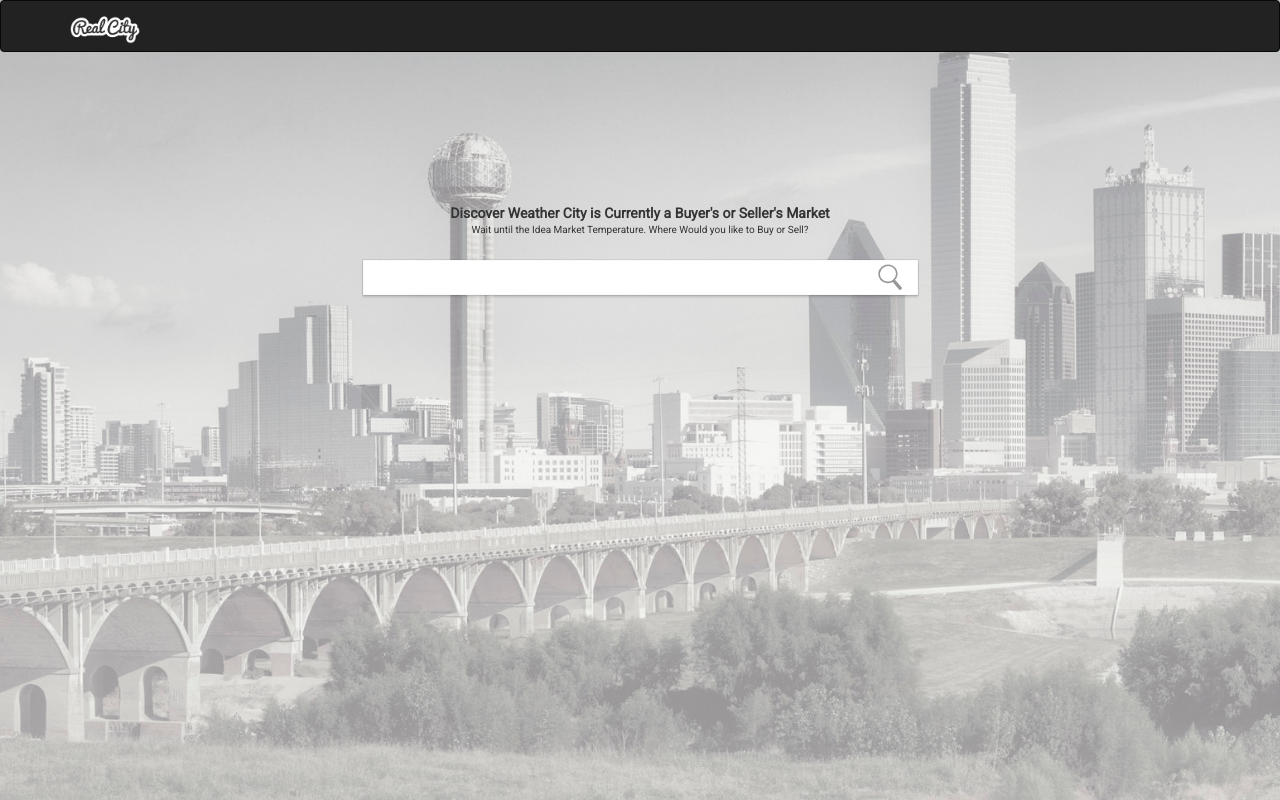
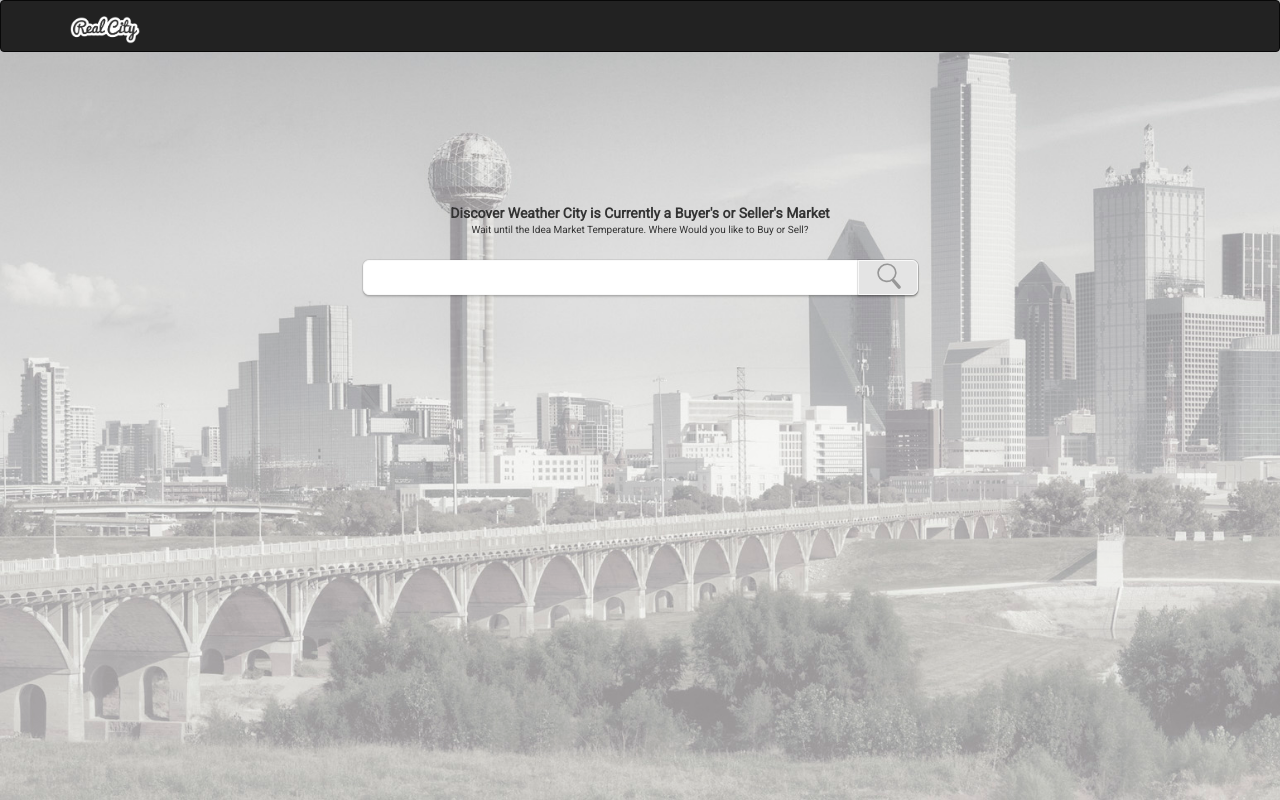
Before and after one commit to mcall25/real-city-project, an Angular app: page /home in a window 1280 px wide. Built offline with nearby package versions, Linux system fonts and the light colour scheme.

Commit message:
[us8/10/2017] added css to the city page

```diff
--- a/src/app/app.component.css
+++ b/src/app/app.component.css
@@ -11,6 +11,39 @@
     box-shadow: 0 2px 2px 0 rgba(0,0,0,0.16), 0 0 0 1px rgba(0,0,0,0.08);
     transition: box-shadow 200ms cubic-bezier(0.4, 0.0, 0.2, 1);
     vertical-align: top;
+    border-radius: 6px;
+  }
+
+  .adv-input-box {
+    box-shadow: 0 2px 2px 0 rgba(0,0,0,0.16), 0 0 0 1px rgba(0,0,0,0.08);
+    width:100%;
+    border: 1px solid #f9f9f9;
+    border-radius: 2px;
+  }
+
+  .label-styles {
+    font-size: 8pt;
+    color: #afafaf;
+    font-weight: lighter;
+  }
+
+  .search-btn {
+    position: absolute;
+    right: 15px;
+    background-color: #e4e4e4;
+    height: 35px;
+    width: 60px;
+    border-bottom-right-radius: 6px;
+    border-top-right-radius: 6px;
+    border: 1px solid #f9f9f9;
+    box-shadow: 0 2px 2px 0 rgba(0,0,0,0.16), 0 0 0 1px rgba(0,0,0,0.08);
+  }
+
+  .flex-shape {
+    display: flex;
+    flex-direction: column;
+    align-items: center;
+    margin-top: 15px;
   }
 
 
@@ -33,6 +66,10 @@
 
   .margin-bottom-12p {
     margin-bottom: 12%;
+  }
+
+  .margin-bottom-8 {
+    margin-bottom: 8px;
   }
 
   .margin-bottom-5 {
@@ -80,6 +117,10 @@
 
   .md-pd {
     padding: 10px;
+  }
+
+  .pd-20 {
+    padding: 20px;
   }
 
   .pd-btm-50 {
@@ -131,4 +172,14 @@
   .font-size-14 {font-size: 14px}
 
   /*search box*/
-  .search-icon { width: 25px; position: absolute; right: 30px;  top: 4px;}
+  .search-icon {
+    width: 25px;
+    position: absolute;
+    top: 2px;
+    right: 15px;
+  }
+
+  .adv-btn {
+    background-color: #444444;
+    color: white;
+  }
--- a/src/app/city-detail/city-detail.component.html
+++ b/src/app/city-detail/city-detail.component.html
@@ -82,7 +82,7 @@
 
 <!--// ############ information title   #################### //-->
 
-<div class="container ">
+<div class="container mrg-btm-50">
   <div class="row ">
     <div class="col-xs-10 col-xs-offset-1 col-sm-8 col-sm-offset-2">
       <div class="text-center">
@@ -91,3 +91,30 @@
     </div>
   </div>
 </div>
+
+
+<!--// ############ advertise with us  #################### //-->
+
+<div class="container margin-bottom-150">
+  <div class="row ">
+    <div class="col-xs-10 col-xs-offset-1 col-sm-6 col-sm-offset-3">
+      <div class="bck-color-e6e6e6 opacity pd-20">
+        <div class="row">
+          <div class="col-xs-6">
+            <label class="label-styles">Full Name</label>
+            <input class="margin-bottom-8 adv-input-box" type="text">
+            <label class="label-styles">Phone Number</label>
+            <input class="margin-bottom-8 adv-input-box" type="text">
+            <label class="label-styles">Email Address</label>
+            <input class="margin-bottom-8 adv-input-box" type="text">
+          </div>
+          <div class="col-xs-6 flex-shape">
+            <div class="font-size-14">Advertise With Us.</div>
+            <div class="font-size-14 margin-bottom-25 ">Grow Your Business.</div>
+            <button type="submit" class="btn adv-btn">Lean More</button>
+          </div>
+        </div>
+      </div>
+    </div>
+  </div>
+</div>
--- a/src/app/home/home.component.html
+++ b/src/app/home/home.component.html
@@ -28,7 +28,9 @@
     <div class="pd-btm-50">
       <div class="row">
         <div class="form-group col-xs-10 col-xs-offset-1 col-sm-8 col-sm-offset-2 col-md-6 col-md-offset-3 text-center">
-         <div class="search-icon"><img style="width: 100%" src="../../assets/searchIcon.svg" alt=""></div>
+         <div class="search-btn">
+           <div class="search-icon"><img style="width: 100%" src="../../assets/searchIcon.svg" alt=""></div>
+         </div>
           <input
             type="text"
             [(ngModel)]="filterargs.title"
```
